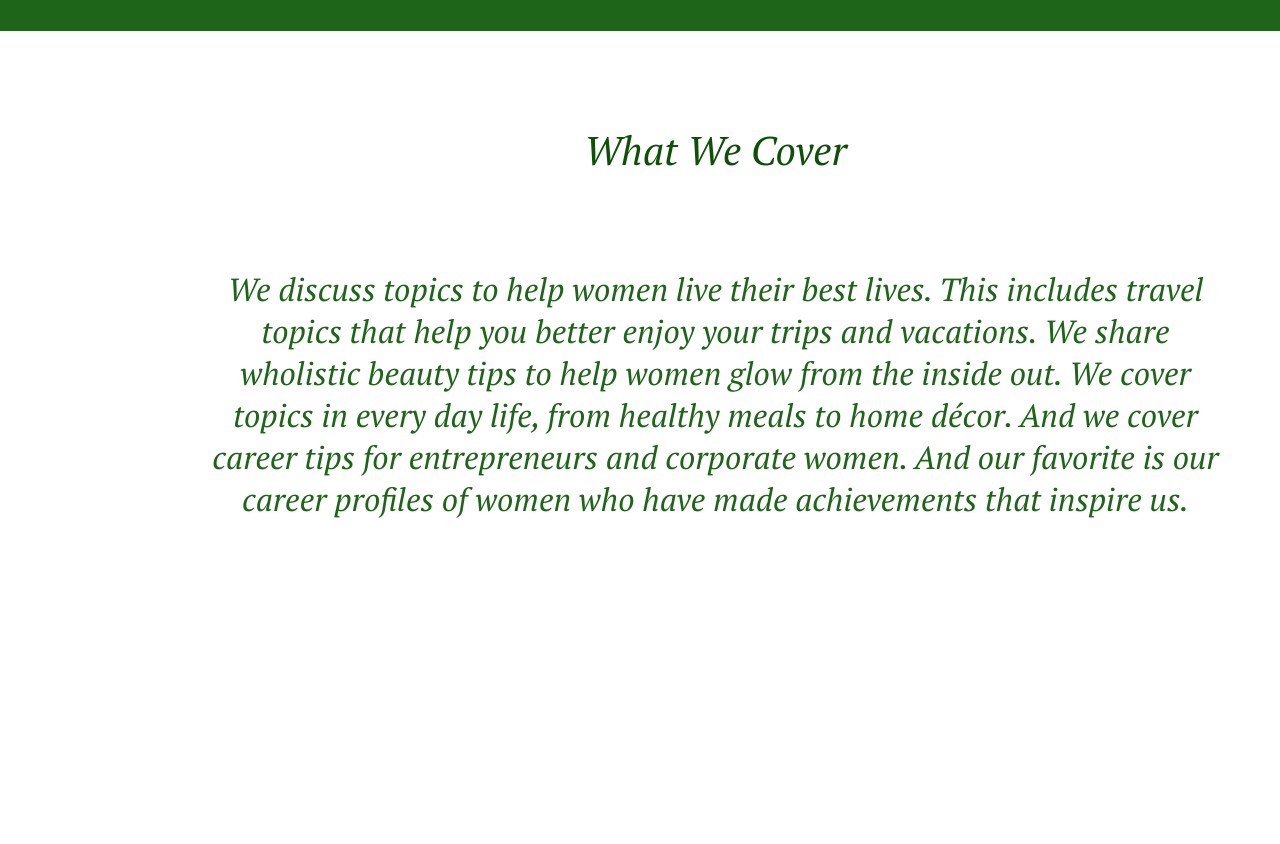
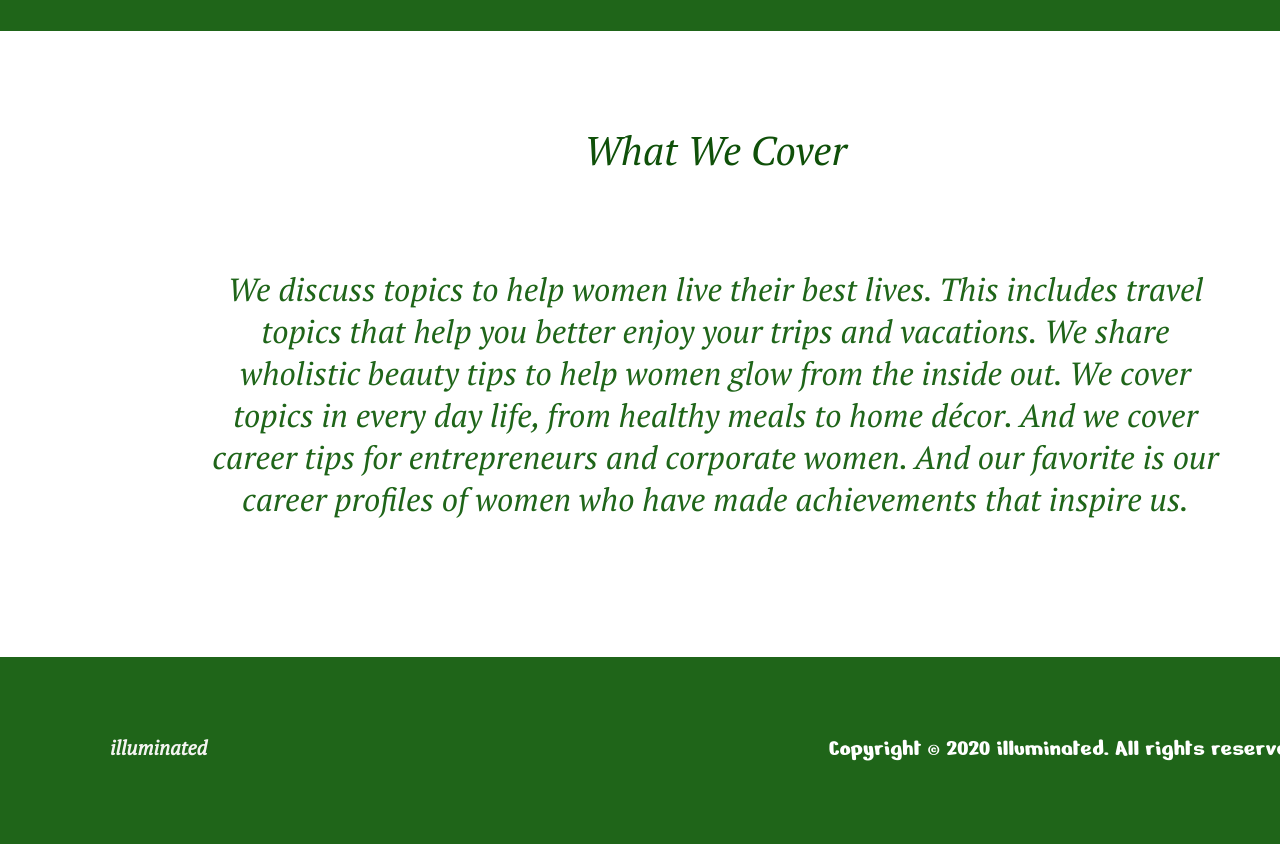
Before and after one commit to Mamphoria/HomeWork-5, a plain HTML site: page index.html in a window 1280 px wide. Shown: the part 986-1830 px from the top of the page. Before the commit the page ends 1780 px from the top, so only its background shows below. Drawn offline with Linux system fonts and the light colour scheme.

Commit message:
added footer

```diff
--- a/css/style.css
+++ b/css/style.css
@@ -20,7 +20,7 @@ nav{
 
 li{
     display: inline-block;
-    margin-right: 83px;
+    margin-left: 83px;
     font-family: "Nerko One";
     font-weight: 400;
     font-size: 32px;
@@ -101,5 +101,40 @@ article{
     font-size: 32px;
     line-height: 42px;
     color: #1F6519;
-    margin-bottom: 137px;
+    /* margin-bottom: 137px; */
 }
+
+
+/* <<<Footer>>> */
+
+
+footer{
+    width: 1440px;
+    margin: 0 auto;
+    background-color: #1F6519;
+    padding: 77px 118px 81px 110px;
+}
+
+.footer_text1,
+.footer_text2{
+    display: inline-block;
+}
+
+.footer_text1{
+    margin-right: 617.53px;
+    font-family: 'PT Serif';
+    font-style: normal;
+    font-weight: 700;
+    font-size: 20px;
+    line-height: 26px;
+    color: #F4F4F1;
+}
+
+.footer_text2{
+    font-family: 'Nerko One';
+    font-style: normal;
+    font-weight: 400;
+    font-size: 24px;
+    line-height: 29px;
+    color: #FFFFFF;
+}
--- a/index.html
+++ b/index.html
@@ -63,5 +63,15 @@
 
 
 
+    <footer>
+
+        <p class="footer_text1">illuminated</p>
+
+        <p class="footer_text2">Copyright © 2020 illuminated. All rights reserved</p>
+
+    </footer>
+
+
+
 </body>
 </html>
```
